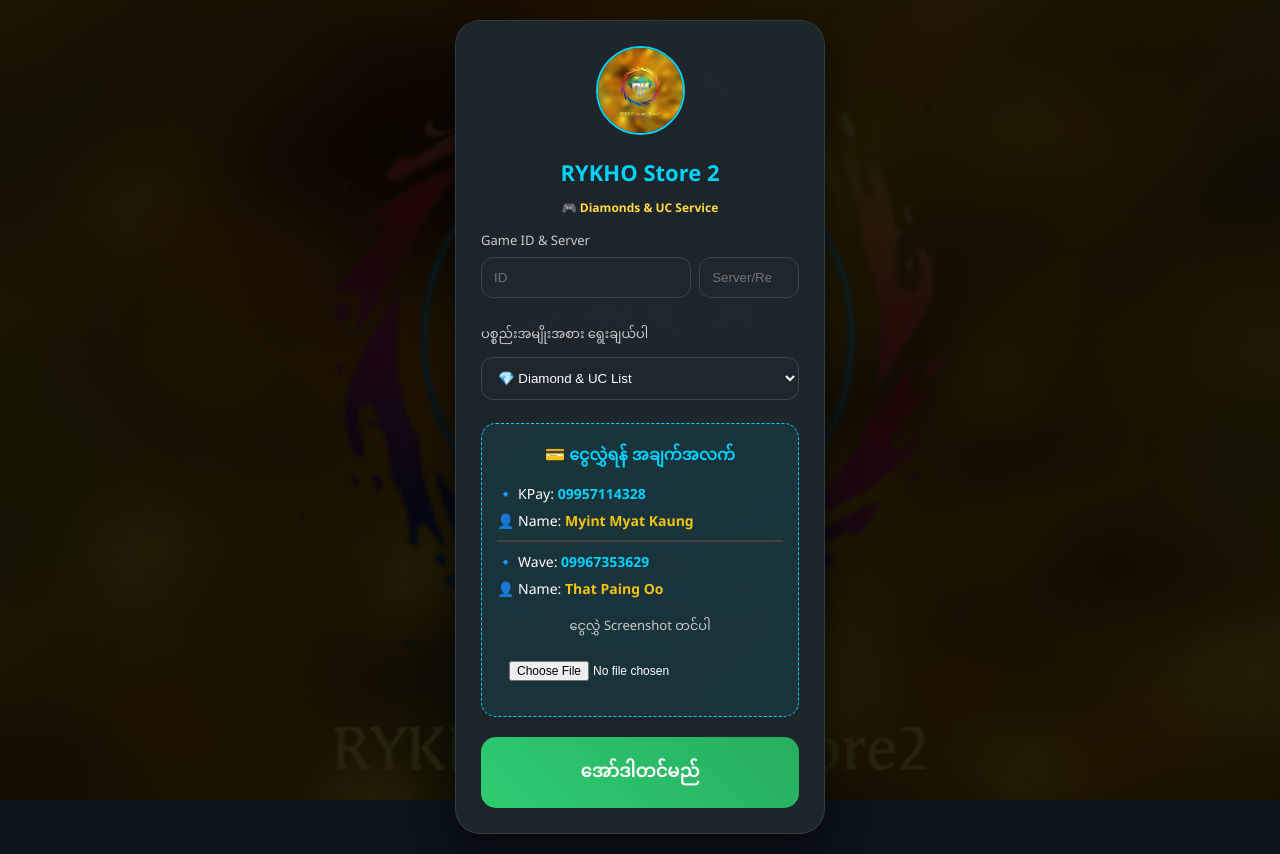
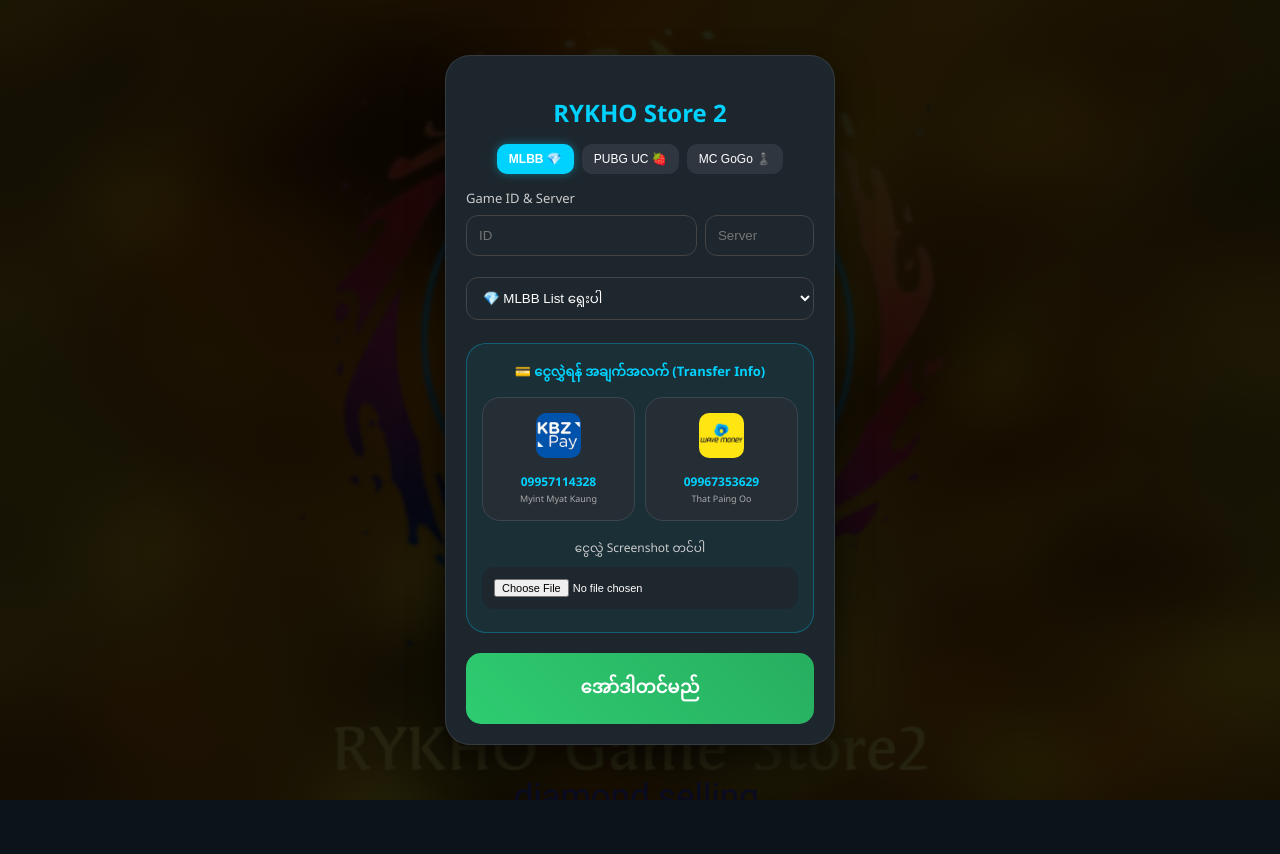
Before and after one commit to arkar2024k-sketch/diamond_store, a plain HTML site: page index.html in a window 1280 px wide. Both pictures are taken after a click on the button "START". After the commit the page ends 800 px from the top, so only its background shows below. Drawn offline with Linux system fonts and the light colour scheme.

Commit message:
Update index.html

```diff
--- a/index.html
+++ b/index.html
@@ -29,7 +29,7 @@
         }
 
         .logo-main {
-            width: 170px; height: 170px;
+            width: 150px; height: 150px;
             border-radius: 50%;
             border: 4px solid #00d2ff;
             box-shadow: 0 0 30px rgba(0, 210, 255, 0.5);
@@ -39,31 +39,30 @@
 
         .start-btn {
             background: linear-gradient(45deg, #00d2ff, #3a7bd5);
-            color: white; border: none; padding: 15px 75px;
+            color: white; border: none; padding: 15px 70px;
             border-radius: 35px; font-size: 18px; font-weight: bold;
             cursor: pointer; box-shadow: 0 5px 20px rgba(0, 210, 255, 0.4);
         }
 
-        #mainApp { display: none; width: 100%; max-width: 410px; padding: 20px; box-sizing: border-box; }
+        #mainApp { display: none; width: 100%; max-width: 420px; padding: 15px; box-sizing: border-box; }
 
         .card {
-            background: rgba(30, 39, 46, 0.95);
-            padding: 25px; border-radius: 25px;
+            background: rgba(30, 39, 46, 0.98);
+            padding: 20px; border-radius: 25px;
             border: 1px solid rgba(255, 255, 255, 0.1);
             text-align: center;
             box-shadow: 0 15px 35px rgba(0,0,0,0.6);
         }
 
-        .shop-logo {
-            width: 85px; height: 85px;
-            border-radius: 50%;
-            border: 2px solid #00d2ff;
-            margin-bottom: 12px;
-            object-fit: cover;
+        .tabs { display: flex; justify-content: center; gap: 8px; margin: 15px 0; flex-wrap: wrap; }
+        .tab-btn {
+            background: #2f3640; color: #fff; border: none; padding: 8px 12px;
+            border-radius: 10px; cursor: pointer; font-size: 12px; transition: 0.3s;
         }
+        .tab-btn.active { background: #00d2ff; font-weight: bold; box-shadow: 0 0 10px rgba(0,210,255,0.4); }
 
-        h2 { color: #00d2ff; margin: 5px 0; font-size: 22px; }
-        label { font-size: 13px; color: #ccc; display: block; margin-top: 15px; text-align: left; }
+        .game-section { display: none; }
+        .game-section.active { display: block; }
 
         input, select {
             width: 100%; padding: 12px; margin: 8px 0;
@@ -72,16 +71,45 @@
             outline: none;
         }
 
-        .payment-box {
-            background: rgba(0, 210, 255, 0.08);
-            padding: 15px; border-radius: 15px;
-            margin: 15px 0; border: 1px dashed #00d2ff;
-            text-align: left;
+        .error-text {
+            color: #ff4757; font-size: 11px; margin-top: -5px; margin-bottom: 10px;
+            display: none; text-align: left;
         }
 
-        .pay-item { margin-bottom: 8px; font-size: 14px; }
-        .pay-name { color: #f1c40f; font-weight: bold; }
-        .pay-num { color: #00d2ff; font-weight: bold; }
+        .payment-container {
+            margin: 15px 0;
+            padding: 15px;
+            background: rgba(0, 210, 255, 0.05);
+            border-radius: 20px;
+            border: 1px solid rgba(0, 210, 255, 0.3);
+        }
+
+        .payment-grid {
+            display: flex;
+            gap: 10px;
+            margin-top: 10px;
+        }
+
+        .pay-card {
+            flex: 1;
+            background: #252d35;
+            padding: 15px 5px;
+            border-radius: 18px;
+            text-align: center;
+            border: 1px solid #3d4650;
+        }
+
+        /* ပုံအစစ်တွေသုံးဖို့ ပြင်ဆင်ထားတာ */
+        .pay-logo-img {
+            width: 45px;
+            height: 45px;
+            border-radius: 10px;
+            margin-bottom: 5px;
+            object-fit: cover;
+        }
+
+        .pay-number { color: #00d2ff; font-weight: bold; font-size: 12px; display: block; margin-top: 5px; }
+        .pay-holder { color: #aaa; font-size: 9px; display: block; margin-top: 2px; }
 
         .order-btn {
             width: 100%; background: linear-gradient(45deg, #2ecc71, #27ae60);
@@ -90,47 +118,66 @@
             font-size: 18px; margin-top: 5px;
         }
 
-        .order-btn:disabled {
-            background: #555 !important;
-            cursor: not-allowed;
-            opacity: 0.7;
-        }
+        .order-btn:disabled { background: #555 !important; cursor: not-allowed; opacity: 0.7; }
     </style>
 </head>
 <body>
 
     <div id="startScreen">
         <img src="1000027003.png" class="logo-main" alt="Logo">
-        <h1 style="color:#00d2ff; margin:0; font-size: 26px;">RYKHO Game Store 2</h1>
-        <p style="color:#bbb; margin-top: 10px; margin-bottom:40px;">Diamonds & UC Store</p>
+        <h1 style="color:#00d2ff; margin:0; font-size: 24px;">RYKHO Game Store 2</h1>
         <button class="start-btn" onclick="openApp()">START</button>
     </div>
 
     <div id="mainApp">
         <div class="card">
-            <img src="1000027003.png" class="shop-logo" alt="Logo">
-            <h2>RYKHO Store 2</h2>
-            <p style="font-size:12px; color:#ffda44; font-weight: bold;">🎮 Diamonds & UC Service</p>
-
-            <label>Game ID & Server</label>
-            <div style="display: flex; gap: 8px;">
-                <input type="number" id="gameId" placeholder="ID">
-                <input type="number" id="serverId" placeholder="Server/Region" style="width: 45%;">
+            <h2 style="color:#00d2ff; margin-bottom:5px;">RYKHO Store 2</h2>
+            <div class="tabs">
+                <button class="tab-btn active" onclick="showGame('mlbb', this)">MLBB 💎</button>
+                <button class="tab-btn" onclick="showGame('pubg', this)">PUBG UC 🍓</button>
+                <button class="tab-btn" onclick="showGame('mcgogo', this)">MC GoGo ♟️</button>
             </div>
 
-            <label>ပစ္စည်းအမျိုးအစား ရွေးချယ်ပါ</label>
-            <select id="diamondAmount">
-                <option value="" disabled selected>💎 Diamond & UC List</option>
+            <label style="text-align:left; display:block; font-size:13px; color:#ccc;">Game ID & Server</label>
+            <div style="display: flex; gap: 8px; margin-bottom:5px;">
+                <input type="number" id="gameId" placeholder="ID">
+                <input type="number" id="serverId" placeholder="Server" style="width: 45%;">
+            </div>
+            <div id="idError" class="error-text">❌ ID နှင့် Server ကို အမှန်အတိုင်း ထည့်ပါ</div>
 
-                <optgroup label="Mobile Legends (MLBB)">
-                    <option>MLBB: Weekly Pass💎 - 5850ks</option>
-                    <option>MLBB: 86 Diamonds💎 - 4800ks</option>
-                    <option>MLBB: 172 Diamonds💎 - 9600ks</option>
-                    <option>MLBB: 257 Diamonds💎 - 14000ks</option>
-                    <option>MLBB: 706 Diamonds💎 - 38000ks</option>
-                </optgroup>
+            <div id="mlbb" class="game-section active">
+                <select id="mlbbList">
+                    <option value="" disabled selected>💎 MLBB List ရွေးပါ</option>
+                    <option>MLBB: Weekly Pass - 5850ks</option>
+                    <option>MLBB: Twilight Pass - 31500ks</option>
+                    <option>MLBB: Monthly Epic Bundle - 15500ks</option>
+                    <option>MLBB: Weekly Elite Bundle - 3000ks</option>
+                    <option>--------------------------</option>
+                    <option>MLBB: 86 Diamonds - 4800ks</option>
+                    <option>MLBB: 172 Diamonds - 9600ks</option>
+                    <option>MLBB: 257 Diamonds - 14000ks</option>
+                    <option>MLBB: 300 Diamonds - 17200ks</option>
+                    <option>MLBB: 343 Diamonds - 18800ks</option>
+                    <option>MLBB: 429 Diamonds - 23600ks</option>
+                    <option>MLBB: 514 Diamonds - 27800ks</option>
+                    <option>MLBB: 600 Diamonds - 32700ks</option>
+                    <option>MLBB: 706 Diamonds - 38000ks</option>
+                    <option>MLBB: 878 Diamonds - 47000ks</option>
+                    <option>MLBB: 963 Diamonds - 51500ks</option>
+                    <option>MLBB: 1049 Diamonds - 57000ks</option>
+                    <option>MLBB: 1135 Diamonds - 62250ks</option>
+                    <option>MLBB: 1220 Diamonds - 65000ks</option>
+                    <option>MLBB: 1412 Diamonds - 75500ks</option>
+                    <option>MLBB: 2195 Diamonds - 115000ks</option>
+                    <option>MLBB: 3688 Diamonds - 190000ks</option>
+                    <option>MLBB: 5532 Diamonds - 290000ks</option>
+                    <option>MLBB: 9288 Diamonds - 475000ks</option>
+                </select>
+            </div>
 
-                <optgroup label="PUBG Mobile (UC Prices 🍓)">
+            <div id="pubg" class="game-section">
+                <select id="pubgList">
+                    <option value="" disabled selected>🍓 PUBG UC List ရွေးပါ</option>
                     <option>PUBG: 60 UC - 3800ks</option>
                     <option>PUBG: 120 UC - 7800ks</option>
                     <option>PUBG: 180 UC - 11500ks</option>
@@ -140,19 +187,53 @@
                     <option>PUBG: 1800 UC - 93000ks</option>
                     <option>PUBG: 3850 UC - 188000ks</option>
                     <option>PUBG: 8100 UC - 375000ks</option>
-                </optgroup>
-            </select>
+                </select>
+            </div>
 
-            <div class="payment-box">
-                <div style="color: #00d2ff; font-weight: bold; margin-bottom: 10px; text-align: center;">💳 ငွေလွှဲရန် အချက်အလက်</div>
-                <div class="pay-item">🔹 KPay: <span class="pay-num">09957114328</span></div>
-                <div class="pay-item">👤 Name: <span class="pay-name">Myint Myat Kaung</span></div>
-                <hr style="border: 0.5px solid #444; margin: 10px 0;">
-                <div class="pay-item">🔹 Wave: <span class="pay-num">09967353629</span></div>
-                <div class="pay-item">👤 Name: <span class="pay-name">That Paing Oo</span></div>
+            <div id="mcgogo" class="game-section">
+                <select id="mcgogoList">
+                    <option value="" disabled selected>♟️ MC GoGo List ရွေးပါ</option>
+                    <option>MC GoGo: Wp - 7000ks</option>
+                    <option>MC GoGo: 50+bonus - 3300ks</option>
+                    <option>MC GoGo: 150+bonus - 9500ks</option>
+                    <option>MC GoGo: 250+bonus - 15500ks</option>
+                    <option>MC GoGo: 500+bonus - 30700ks</option>
+                    <option>MC GoGo: 86dia - 5000ks</option>
+                    <option>MC GoGo: 172dia - 9700ks</option>
+                    <option>MC GoGo: 257dia - 14500ks</option>
+                    <option>MC GoGo: 344dia - 19600ks</option>
+                    <option>MC GoGo: 516dia - 29000ks</option>
+                    <option>MC GoGo: 706dia - 39000ks</option>
+                    <option>MC GoGo: 1346dia - 72700ks</option>
+                    <option>MC GoGo: 1825dia - 96500ks</option>
+                    <option>MC GoGo: 2195dia - 116500ks</option>
+                    <option>MC GoGo: 3688dia - 193900ks</option>
+                    <option>MC GoGo: 5532dia - 290000ks</option>
+                    <option>MC GoGo: 9288dia - 487000ks</option>
+                    <option>MC GoGo: Lukas Bounty - 3500ks</option>
+                    <option>MC GoGo: Battle Discounts - 3500ks</option>
+                </select>
+            </div>
+            <div id="amtError" class="error-text">❌ ဝယ်ယူမည့် အမျိုးအစားကို ရွေးပေးပါ</div>
 
-                <label style="text-align: center; margin-top: 15px;">ငွေလွှဲ Screenshot တင်ပါ</label>
-                <input type="file" id="screenshot" accept="image/*" style="border: none; background: none; font-size: 12px;">
+            <div class="payment-container">
+                <span style="font-size: 13px; color: #00d2ff; font-weight: bold;">💳 ငွေလွှဲရန် အချက်အလက် (Transfer Info)</span>
+                <div class="payment-grid">
+                    <div class="pay-card">
+                        <img src="1000027054.jpg" class="pay-logo-img" alt="KPay">
+                        <span class="pay-number">09957114328</span>
+                        <span class="pay-holder">Myint Myat Kaung</span>
+                    </div>
+                    <div class="pay-card">
+                        <img src="1000027053.jpg" class="pay-logo-img" alt="WavePay">
+                        <span class="pay-number">09967353629</span>
+                        <span class="pay-holder">That Paing Oo</span>
+                    </div>
+                </div>
+
+                <label style="margin-top:15px; font-size:12px; display:block; color:#ccc; text-align:center;">ငွေလွှဲ Screenshot တင်ပါ</label>
+                <input type="file" id="screenshot" accept="image/*" style="border:none; font-size:11px; margin-top:5px;">
+                <div id="imgError" class="error-text">❌ Screenshot ပုံ ထည့်ပေးပါဦး</div>
             </div>
 
             <button id="submitBtn" class="order-btn" onclick="sendOrder()">အော်ဒါတင်မည်</button>
@@ -160,31 +241,57 @@
     </div>
 
     <script>
+        let currentGame = 'mlbb';
+
         function openApp() {
-            document.getElementById('startScreen').style.opacity = '0';
-            setTimeout(() => {
-                document.getElementById('startScreen').style.display = 'none';
-                document.getElementById('mainApp').style.display = 'block';
-            }, 400);
+            document.getElementById('startScreen').style.display = 'none';
+            document.getElementById('mainApp').style.display = 'block';
+        }
+
+        function showGame(game, btn) {
+            currentGame = game;
+            document.querySelectorAll('.game-section').forEach(s => s.classList.remove('active'));
+            document.querySelectorAll('.tab-btn').forEach(b => b.classList.remove('active'));
+            document.getElementById(game).classList.add('active');
+            btn.classList.add('active');
+            hideErrors();
+        }
+
+        function hideErrors() {
+            document.querySelectorAll('.error-text').forEach(e => e.style.display = 'none');
         }
 
         async function sendOrder() {
+            hideErrors();
             const token = "8764333796:AAEety4w_i7_U5DEQ4HaTa3FQqDcgg_IHZ4";
             const chatId = "-1003873364344";
+
             const gId = document.getElementById('gameId').value;
             const sId = document.getElementById('serverId').value;
-            const amt = document.getElementById('diamondAmount').value;
             const fileInput = document.getElementById('screenshot');
             const submitBtn = document.getElementById('submitBtn');
+            const amt = document.getElementById(currentGame + 'List').value;
 
-            if(!gId || !sId || !amt || fileInput.files.length === 0) {
-                alert("အချက်အလက်များကို ပြည့်စုံစွာ ဖြည့်ပေးပါဗျာ။"); return;
+            let hasError = false;
+            if (!gId || gId.length < 4 || !sId) {
+                document.getElementById('idError').style.display = 'block';
+                hasError = true;
             }
+            if (!amt || amt.includes("---")) {
+                document.getElementById('amtError').style.display = 'block';
+                hasError = true;
+            }
+            if (fileInput.files.length === 0) {
+                document.getElementById('imgError').style.display = 'block';
+                hasError = true;
+            }
+
+            if (hasError) return;
 
             submitBtn.disabled = true;
             submitBtn.innerText = "ခဏစောင့်ပါ (5s)...";
 
-            const message = `🛒 အော်ဒါအသစ်!\n🆔 ID: ${gId} (${sId})\n📦 ပစ္စည်း: ${amt}`;
+            const message = `🛒 အော်ဒါအသစ်!\n🕹️ Game: ${currentGame.toUpperCase()}\n🆔 ID: ${gId} (${sId})\n📦 ပစ္စည်း: ${amt}`;
 
             try {
                 await fetch(`https://api.telegram.org/bot${token}/sendMessage?chat_id=${chatId}&text=${encodeURIComponent(message)}`);
```
